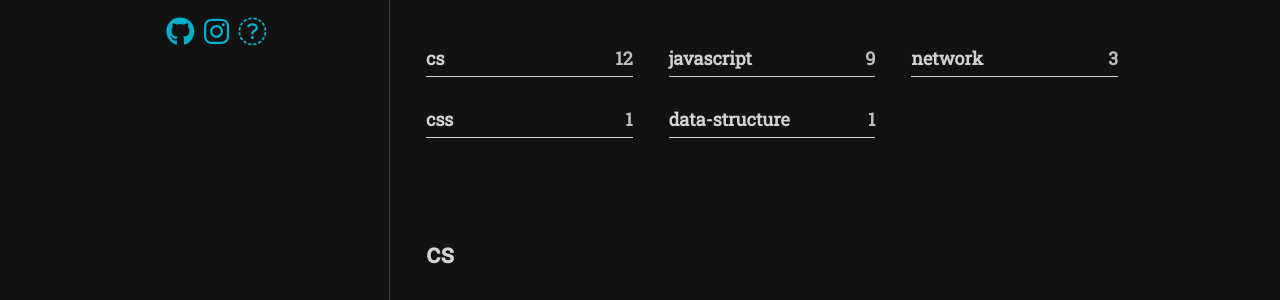
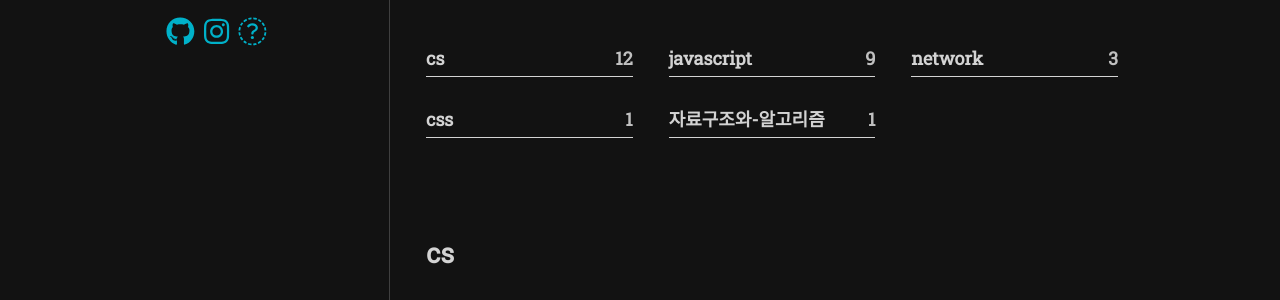
Before and after one commit to yurim45/yurim45.github.io, a Jekyll site: the page built from tags.md, in a window 1280 px wide. Shown: the part 291-591 px from the top of the page. Built offline with Jekyll 4.4.1, drawn with Linux system fonts in a browser that asks for light colours; nearby versions of some CDN libraries; some web fonts are replaced; some of the changed text lies outside the part shown.

Commit message:
modify: tag name

```diff
--- a/_posts/2021-10-17-data_structure.md
+++ b/_posts/2021-10-17-data_structure.md
@@ -1,7 +1,7 @@
 ---
 title: "🌈 자료구조의 개요"
 tags:
-  - [data_structure]
+  - [🌈 자료구조와 알고리즘]
 permalink: /dataStructure
 
 navigation: true
```
